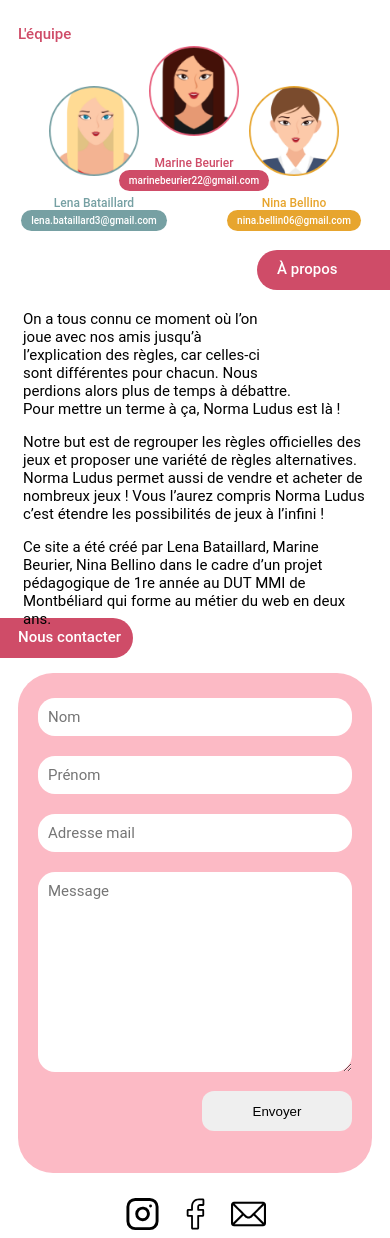
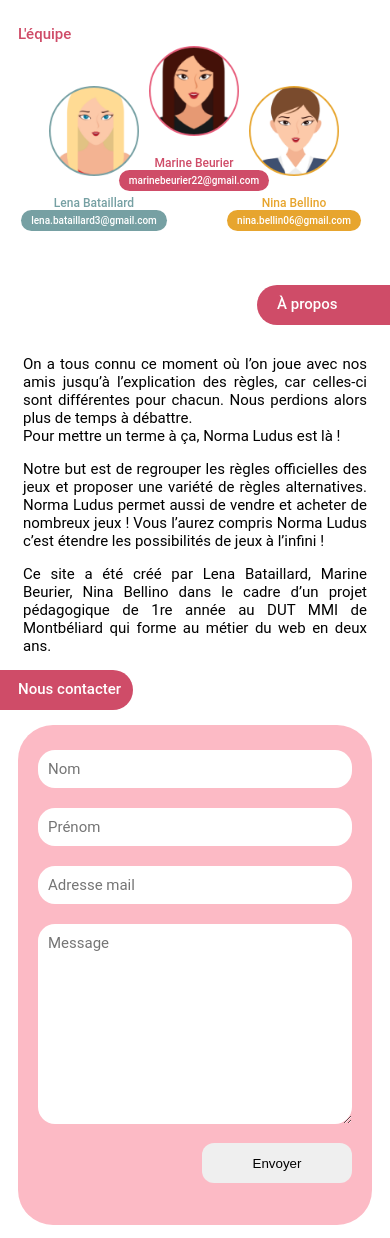
Before and after one commit to marinebrdesign/norma_ludus, a PHP site: page /a-propos.html in a window 390 px wide. Shown: the part 62-1300 px from the top of the page. Run offline with PHP 8.4, Linux system fonts and the light colour scheme; some libraries are stand-ins or nearby versions.

Commit message:
fin de la mise en page à propos

```diff
--- a/a-propos.html
+++ b/a-propos.html
@@ -59,7 +59,9 @@
         </div>
     </div>
     <div class="a-propos">
-        <h3>À propos</h3>
+        <div id="titre">
+            <h3>À propos</h3>
+        </div>
         <p>On a tous connu ce moment où l’on joue avec nos amis jusqu’à l’explication des règles, car celles-ci sont différentes pour chacun. Nous perdions alors plus de temps à débattre. <br> Pour mettre un terme à ça, Norma Ludus est là !
         <p>Notre but est de regrouper les règles officielles des jeux et proposer une variété de règles alternatives. Norma Ludus permet aussi de vendre et acheter de nombreux jeux ! Vous l’aurez compris Norma Ludus c’est étendre les possibilités de jeux à l’infini !</p>
         <p> Ce site a été créé par Lena Bataillard, Marine Beurier, Nina Bellino dans le cadre d’un projet pédagogique de 1re année au DUT MMI de Montbéliard qui forme au métier du web en deux ans.</p>
--- a/css/style_mise_en_page.css
+++ b/css/style_mise_en_page.css
@@ -79,7 +79,7 @@ textarea#msg {
     float: right;
 }
 
-h3#equipe, .contact > h3, .a-propos h3 {
+h3#equipe, .contact > h3, #titre h3 {
     height: 30px;
     border-radius: 0 60px 60px 0;
     text-align: left;
@@ -94,18 +94,19 @@ h3#equipe, .contact > h3, .a-propos h3 {
     position: relative;
 }
 
-.a-propos h3 { /*!!non fini!!*/
+#titre {
+    display: flex;
+    justify-content: flex-end;
+    margin-right: -10px;
+}
+
+#titre h3 {
     border-radius: 60px 0 0 60px;
-    margin-right: -10px;
-    position: relative;
-    top: -50px;
-    float: right;
 }
 
 .a-propos p { /*!!non fini!!*/
     margin: 15px 15px 5px 15px;
     position: relative;
-    top: 25px;
 }
 
 /*equipe*/
@@ -515,7 +516,7 @@ button.connexion, button.je-m-inscris {
 /*responsive*/
 @media screen and (max-width: 2000px) {
     /*equipe*/
-    h3#equipe, .contact > h3, .a-propos h3  {
+    h3#equipe, .contact > h3, #titre h3 {
         max-width: 600px;
     }
 
@@ -611,7 +612,7 @@ button.connexion, button.je-m-inscris {
 
 @media screen and (max-width: 768px) {
     /*equipe*/
-    h3#equipe, .contact > h3, .a-propos h3  {
+    h3#equipe, .contact > h3, #titre h3 {
         max-width: 300px;
     }
 
@@ -734,7 +735,7 @@ button.connexion, button.je-m-inscris {
 
 @media screen and (max-width: 480px){
     /*equipe*/
-    h3#equipe, .contact > h3, .a-propos h3 {
+    h3#equipe, .contact > h3, #titre h3 {
         max-width: 115px;
     }
 
@@ -778,6 +779,10 @@ button.connexion, button.je-m-inscris {
     .a-propos {
         max-width: 400px;
         max-height: 440px;
+    }
+
+    .a-propos p{
+        text-align: justify;
     }
 
     /*parametres*/
--- a/css/typographie_couleurs.css
+++ b/css/typographie_couleurs.css
@@ -272,7 +272,7 @@ svg#croix {
     font-weight: 400;
 }
 
-.a-propos > h3, .contact > h3 {
+#titre h3, .contact > h3 {
     color: white;
     font-family: Roboto;
     font-weight: 500;
```
